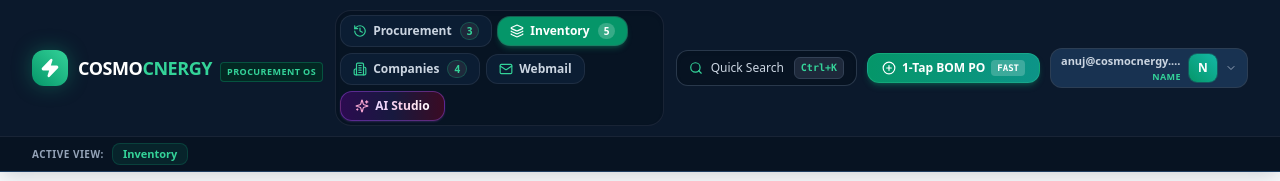
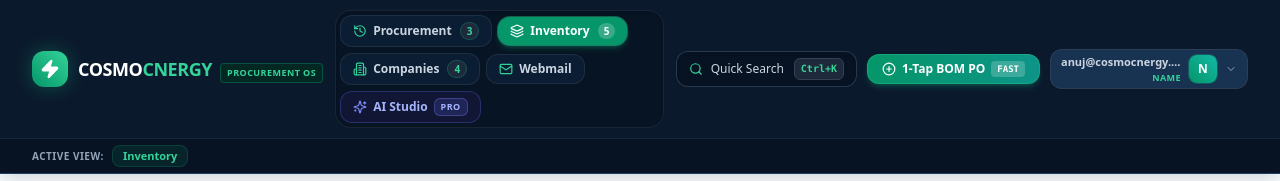
Before and after one commit to anujmagdum/Cosmo.cnergy, a React (Vite) app: page / in a window 1280 px wide. Both pictures are taken after typing "name@example.com", "Sample123" into the empty fields and a click on the button "Sign In". Shown: the top 181 px of the page. Built offline with nearby package versions, Linux system fonts and the light colour scheme; no server answers.

Commit message:
Redesign AI Studio button in navbar: eliminate ping/spin reflection animations and introduce sleek calm PRO button styling

```diff
--- a/src/components/Header.tsx
+++ b/src/components/Header.tsx
@@ -140,23 +140,23 @@
               const Icon = item.icon;
               const isActive = activeTab === item.id;
 
-              // Standout styling for AI Studio
+              // Clean calm styling for AI Studio (no reflection or distracting pings)
               if (item.isAi) {
                 return (
                   <button
                     key={item.id}
                     onClick={() => setActiveTab(item.id)}
-                    className={`flex items-center gap-1.5 px-3.5 py-1.5 rounded-xl text-xs font-extrabold transition-all relative group overflow-hidden ${
+                    className={`flex items-center gap-1.5 px-3 py-1.5 rounded-xl text-xs font-bold transition-all ${
                       isActive
-                        ? 'bg-gradient-to-r from-purple-600 via-indigo-600 to-pink-500 text-white shadow-lg shadow-purple-500/40 ring-2 ring-pink-400/60 scale-[1.03]'
-                        : 'bg-gradient-to-r from-purple-950/70 via-indigo-950/70 to-pink-950/70 hover:from-purple-900 hover:via-indigo-900 hover:to-pink-900 text-purple-200 hover:text-white border border-purple-500/40 shadow-sm shadow-purple-500/20 hover:scale-[1.02]'
+                        ? 'bg-indigo-600 text-white shadow-md shadow-indigo-500/30 ring-1 ring-indigo-400/50'
+                        : 'bg-indigo-950/40 hover:bg-indigo-900/50 text-indigo-300 hover:text-white border border-indigo-500/30'
                     }`}
                   >
-                    <Icon className={`w-3.5 h-3.5 text-pink-300 group-hover:rotate-12 transition-transform ${isActive ? 'animate-spin-slow' : ''}`} />
-                    <span className="bg-gradient-to-r from-purple-200 via-pink-200 to-white bg-clip-text text-transparent font-black">
-                      {item.label}
+                    <Icon className={`w-3.5 h-3.5 ${isActive ? 'text-white' : 'text-indigo-400'}`} />
+                    <span>{item.label}</span>
+                    <span className="px-1.5 py-0.2 rounded-md bg-indigo-500/20 text-indigo-300 border border-indigo-400/30 text-[9px] font-extrabold uppercase tracking-wider">
+                      PRO
                     </span>
-                    <span className="w-1.5 h-1.5 rounded-full bg-pink-400 animate-ping absolute top-1.5 right-1.5" />
                   </button>
                 );
               }
```
